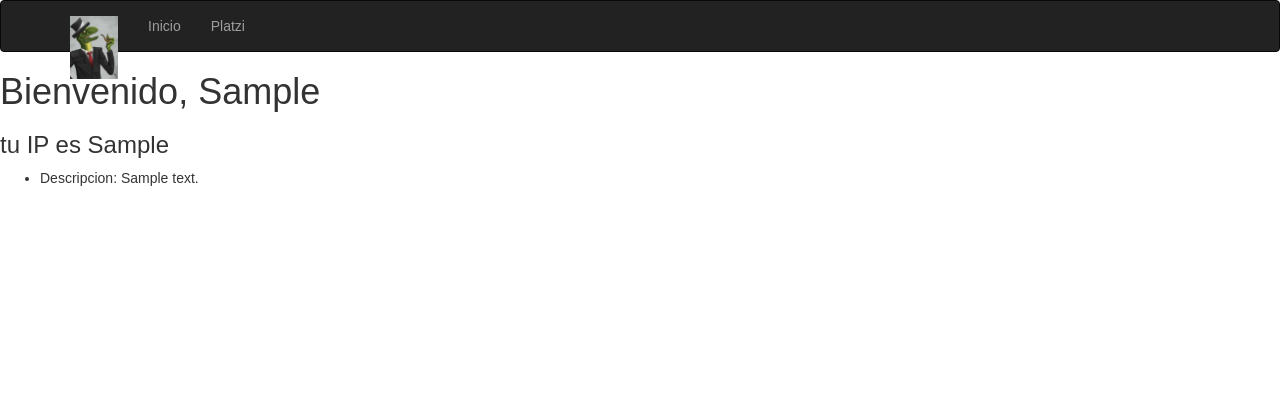
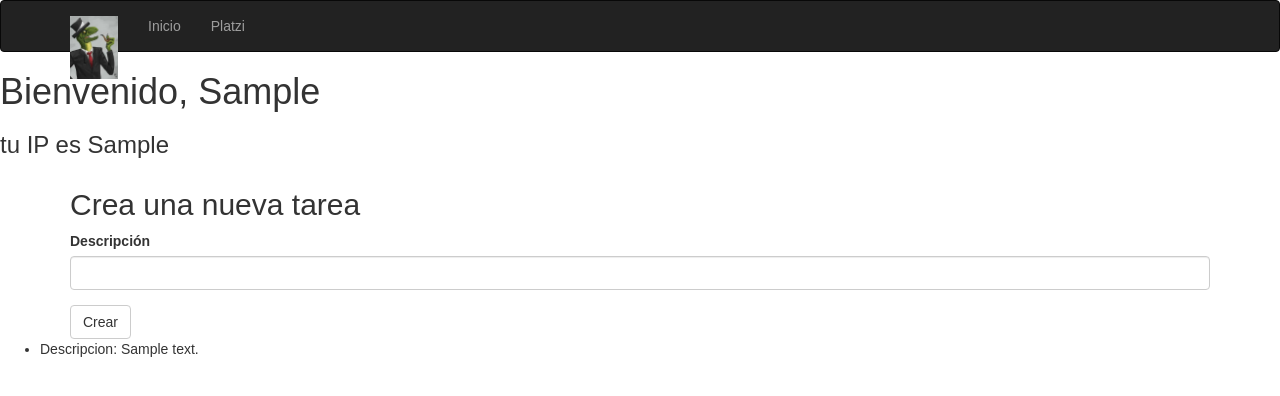
Before and after one commit to Santiagonk/ToDoListApp, a Flask app: template app/templates/hello.html in a window 1280 px wide. Shown: the top 396 px of the page. Run offline with Flask 2, Linux system fonts and the light colour scheme; the template is opened without the code that fills it: values that come from a table or form of the project are taken from there, most other values are stand-ins (such as "Sample title", 1, 10 or a date in 2020); some libraries are stand-ins or nearby versions.

Commit message:
feat: Add Tasks

```diff
--- a/app/forms.py
+++ b/app/forms.py
@@ -6,3 +6,7 @@ class LoginForm(FlaskForm):
     username = StringField("Nombre de usuario", validators=[DataRequired()])
     password = PasswordField("Password", validators=[DataRequired()])
     submit = SubmitField('Enviar')
+
+class TodoForm(FlaskForm):
+    description = StringField('Descripción', validators=[DataRequired()])
+    submit = SubmitField('Crear')
--- a/app/templates/hello.html
+++ b/app/templates/hello.html
@@ -18,6 +18,12 @@
         <a href = "{{ url_for('index')}}"> Ir a inicio</a>
     {% endif %}
 
+    <div class="container">
+        <h2>Crea una nueva tarea</h2>
+
+        {{ wtf.quick_form(todo_form)}}
+    </div>
+
     <ul>
         {% for todo in todos %}
             {{ macros.render_todo(todo) }}
--- a/main.py
+++ b/main.py
@@ -7,8 +7,8 @@ from flask.helpers import make_response
 import unittest
 
 from app import create_app
-from app.forms import LoginForm
-from app.firestore_service import get_users, get_todos
+from app.forms import TodoForm
+from app.firestore_service import get_users, get_todos, put_todo
 
 app = create_app()
 
@@ -37,16 +37,25 @@ def index():
 
     return response
 
-@app.route('/hello', methods=['GET'])
+@app.route('/hello', methods=['GET', 'POST'])
 @login_required
 def hello():
     user_ip = session.get('user_ip')
     username = current_user.id
+    todo_form = TodoForm()
 
     context = {
         'user_ip' : user_ip,
         'todos' : get_todos(user_id = username),
-        'username' : username
+        'username' : username,
+        'todo_form' : todo_form,
     }
 
+    if todo_form.validate_on_submit():
+        put_todo(user_id=username, description=todo_form.description.data)
+
+        flash('Tu tarea se creo con éxito!')
+
+        return redirect(url_for('hello'))
+
     return render_template('hello.html', **context)
```
Also changed, not shown: app/firestore_service.py (+7 -3 lines).
